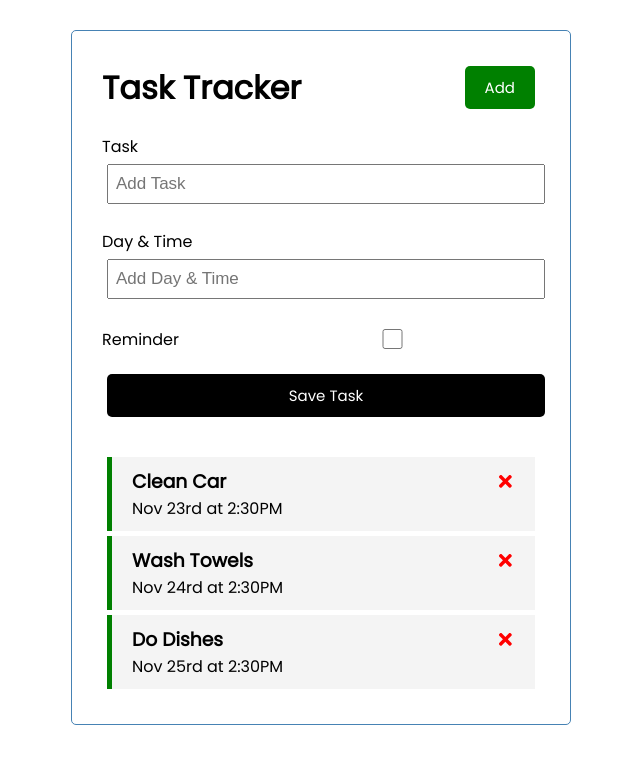
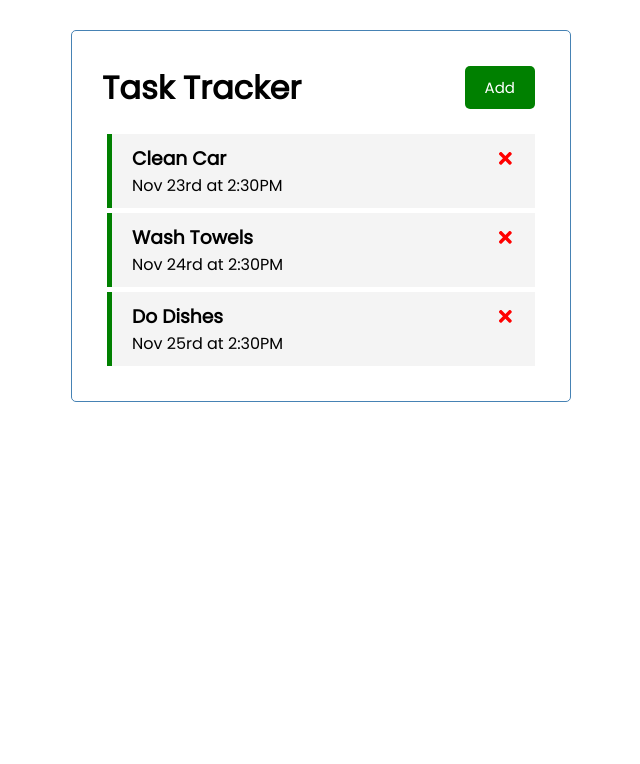
Before and after one commit to AClevel5/React-Task-Tracker, a React (Create React App) app: page / in a window 1280 px wide. Shown: the top 764 px of the page, without its empty margins (319-959 px from the left). Built offline with nearby package versions, Linux system fonts and the light colour scheme.

Commit message:
Dynamic Add/Close button showing or hiding the form component

```diff
--- a/src/App.js
+++ b/src/App.js
@@ -5,6 +5,7 @@ import Tasks from "./components/Tasks"
 import AddTask from "./components/AddTask"
 
 function App() {
+  const [showAddTask, setShowAddTask] = useState(false)
   const [tasks, setTasks] = useState([
     {
       id: 1,
@@ -43,8 +44,8 @@ function App() {
 
   return (
     <div className="container">
-      <Header />
-      <AddTask onAdd={addTask} />
+      <Header onAdd={() => setShowAddTask(!showAddTask)} showAdd={showAddTask} />
+      {showAddTask && <AddTask onAdd={addTask} />}
       {tasks.length > 0 ? <Tasks tasks={tasks} onToggle={toggleReminder} onDelete={deleteTask} /> : 'No Tasks'}
     </div>
   );
--- a/src/components/Header.js
+++ b/src/components/Header.js
@@ -1,14 +1,12 @@
 import PropTypes from 'prop-types';
 import Button from './Button';
 
-const Header = ({ title }) => {
-    const onClick = () => {
-        console.log("test")
-    }
+const Header = ({ title, onAdd, showAdd }) => {
+
     return (
         <header className='header'>
             <h1>{title}</h1>
-            <Button color='green' text='Add' onClick={onClick} />
+            <Button color='green' text={showAdd ? 'Close' : 'Add'} onClick={onAdd} />
 
         </header>
     )
```
